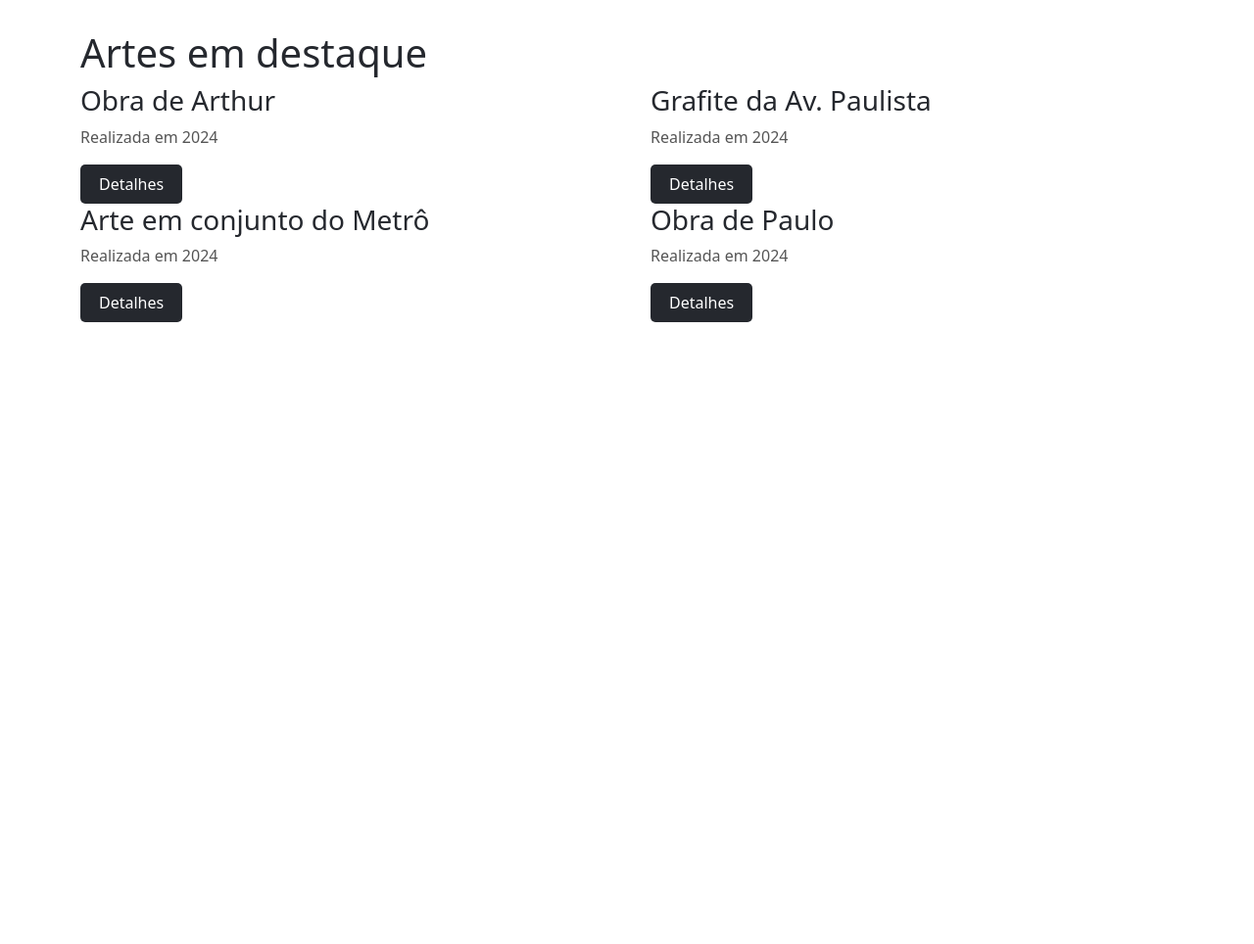
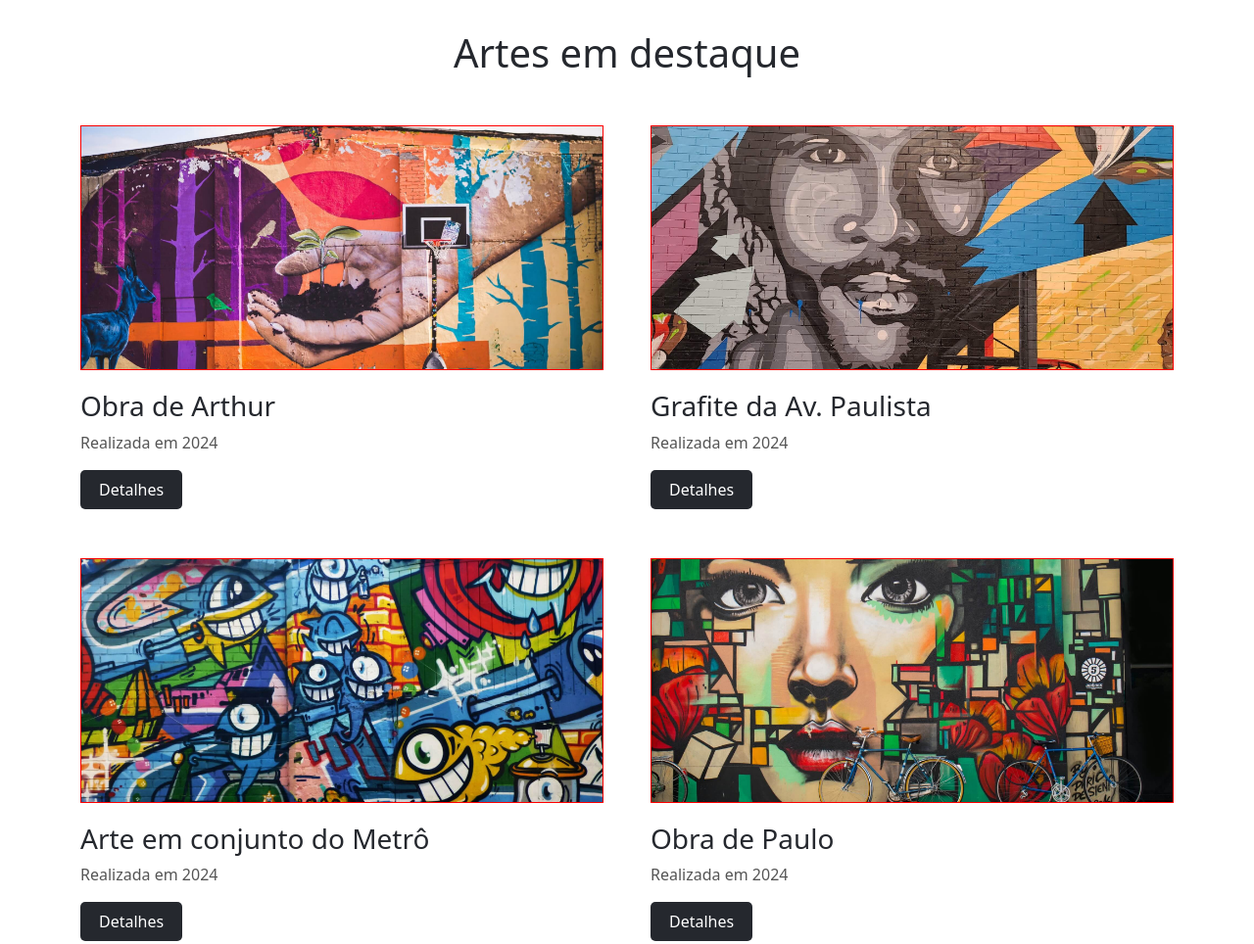
Before and after one commit to leojosants/udemy_bootstrap_5_do_basico_ao_avancado_com_4_projetos, a plain HTML site: page 05_projeto_1_art_exposicao_de_artes_urbanas/index.html in a window 1280 px wide. Shown: the part 585-1549 px from the top of the page at 98% size. Before the commit the page ends 914 px from the top, so only its background shows below. Drawn offline with nearby package versions, Linux system fonts and the light colour scheme.

Commit message:
54. Finishing the gallery

```diff
--- a/05_projeto_1_art_exposicao_de_artes_urbanas/css/styles.css
+++ b/05_projeto_1_art_exposicao_de_artes_urbanas/css/styles.css
@@ -91,3 +91,37 @@ a, i {
     bottom: 25px;
     border-radius: 5px;
 }
+
+/* gallery */
+#img2 {
+    background-image: url('../images/g_2.jpg');
+}
+
+#img3 {
+    background-image: url('../images/g_3.jpg');
+
+}
+
+#img4 {
+    background-image: url('../images/g_4.jpg');
+}
+
+#img5 {
+    background-image: url('../images/g_5.jpg');
+}
+
+#gallery-container h1 {
+    text-align: center;
+}
+
+#gallery-container h1,
+#gallery-container .col-md-6,
+#gallery-container .col-12 {
+    margin-bottom: 50px;
+}
+
+.small-image-container {
+    height: 250px;
+    margin-bottom: 20px;
+    border: 1px solid red;
+}
```
